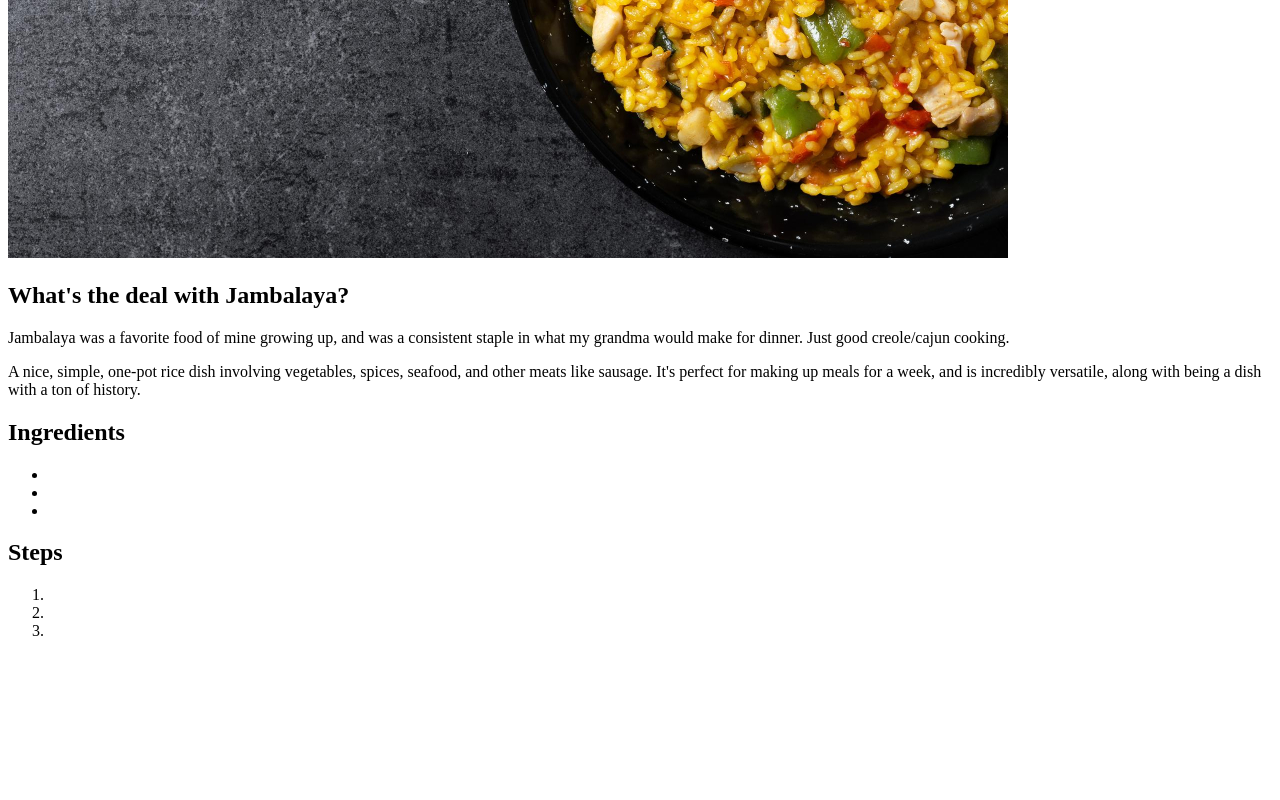
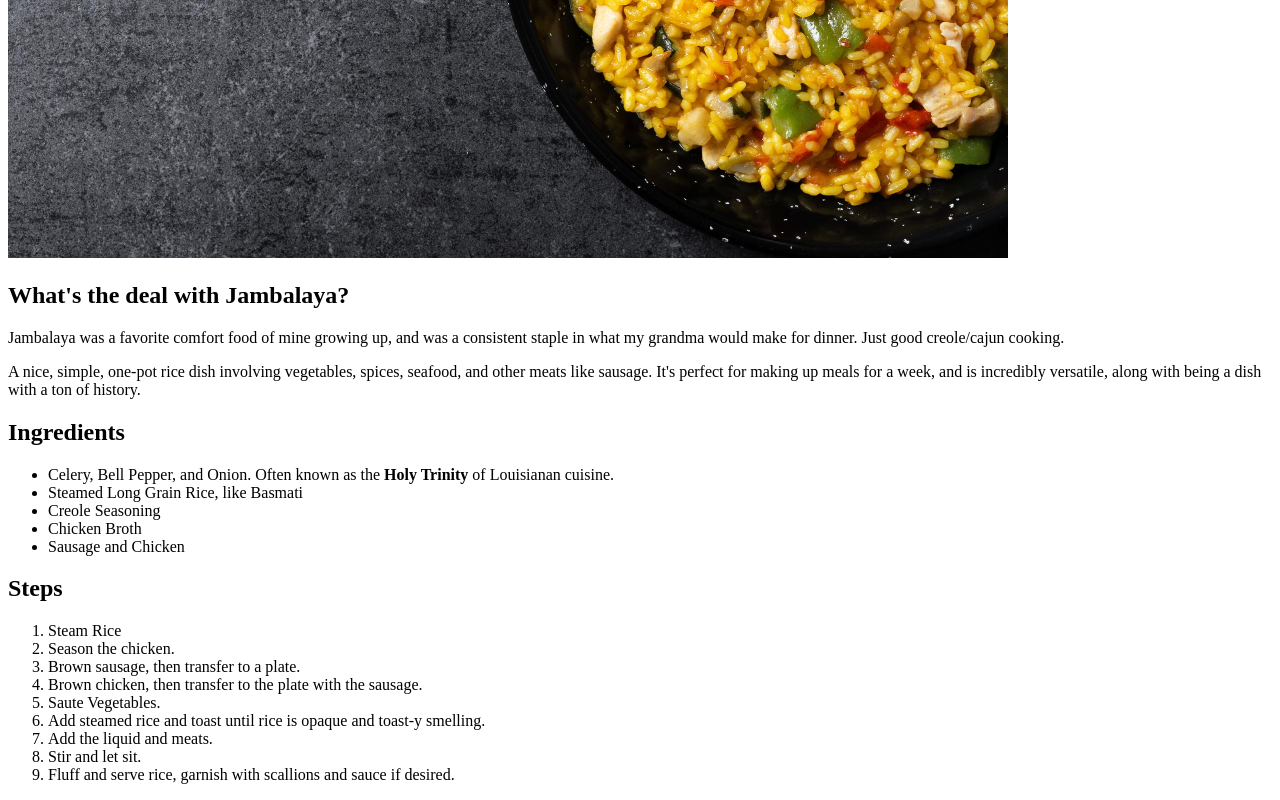
Before and after one commit to Asralide/odin-recipes, a plain HTML site: page recipes/jambalaya.html in a window 1280 px wide. Shown: the part 515-1315 px from the top of the page. Before the commit the page ends 1171 px from the top, so only its background shows below. Drawn offline with Linux system fonts and the light colour scheme.

Commit message:
Added new recipe and added detail to previous recipes

```diff
--- a/recipes/jambalaya.html
+++ b/recipes/jambalaya.html
@@ -7,30 +7,39 @@
 </head>
 <body>
     <a href="../index.html">Home</a>
+
     <h1>Jambalaya</h1>
 
     <img src="../images/jambalaya-image.jpg" alt="Picture of Jambalaya" >
 
     <h2>What's the deal with Jambalaya?</h2>
 
-    <p>Jambalaya was a favorite food of mine growing up, and was a consistent staple in what my grandma would make for dinner. Just good creole/cajun cooking.</p>
+    <p>Jambalaya was a favorite comfort food of mine growing up, and was a consistent staple in what my grandma would make for dinner. Just good creole/cajun cooking.</p>
 
     <p>A nice, simple, one-pot rice dish involving vegetables, spices, seafood, and other meats like sausage. It's perfect for making up meals for a week, and is incredibly versatile, along with being a dish with a ton of history.</p>
 
     <h2>Ingredients</h2>
 
     <ul>
-        <li></li>
-        <li></li>
-        <li></li>
+        <li>Celery, Bell Pepper, and Onion. Often known as the <strong>Holy Trinity</strong> of Louisianan cuisine.</li>
+        <li>Steamed Long Grain Rice, like Basmati</li>
+        <li>Creole Seasoning</li>
+        <li>Chicken Broth</li>
+        <li>Sausage and Chicken</li>
     </ul>
 
     <h2>Steps</h2>
 
     <ol>
-        <li></li>
-        <li></li>
-        <li></li>
+        <li>Steam Rice</li>
+        <li>Season the chicken.</li>
+        <li>Brown sausage, then transfer to a plate.</li>
+        <li>Brown chicken, then transfer to the plate with the sausage.</li>
+        <li>Saute Vegetables.</li>
+        <li>Add steamed rice and toast until rice is opaque and toast-y smelling.</li>
+        <li>Add the liquid and meats.</li>
+        <li>Stir and let sit.</li>
+        <li>Fluff and serve rice, garnish with scallions and sauce if desired.</li>
     </ol>
 </body>
 </html>
```
Also changed, not shown: index.html (+1 -0 lines), recipes/cafe-au-lait.html (added, +36 -0 lines), recipes/sashimi.html (+12 -7 lines), images/Cafe-Au-Lait.jpg (added).
